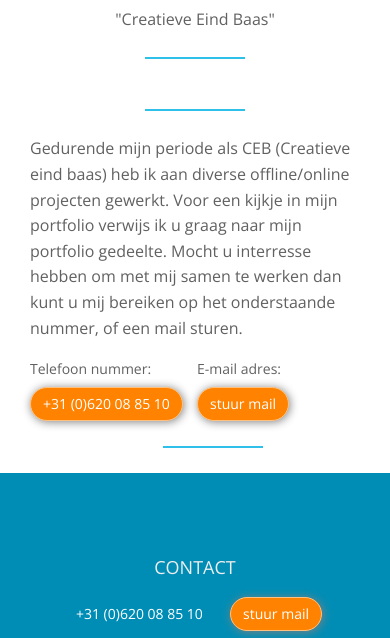
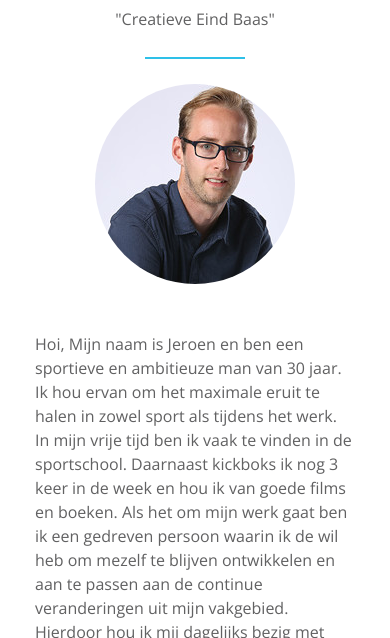
Before and after one commit to JeroenD77/Portfolio, a website: page build_production/team/index.html in a window 390 px wide. Shown: the part 304-942 px from the top of the page. Drawn offline with nearby package versions, Linux system fonts and the light colour scheme.

Commit message:
Build production
Created a new build production and ready for shipment

```diff
--- a/build_production/assets/css/main.css
+++ b/build_production/assets/css/main.css
@@ -17,7 +17,7 @@ html {
   height: 100%;
   width: 100%;
 }
-/* .container {
+/* =.container {
     background-image:url(../img/img-bgs/DTB_bouw_palen.jpg);
 } */
 img {
@@ -228,9 +228,21 @@ hr.dark-small {
   font-size: 75px;
 
 }
+article{
+  width: 30em;
+  margin: 0 auto;
+  line-height: 1.8;
+  max-width: 100%;
+  font-size: 16px;
+}
 @media (max-width: 767px) {
   .text-header{
     font-size: 24px;
+  }
+  article{
+    font-size: 16px;
+    padding: 20px;
+    line-height: 1.5;
   }
 }
 @media (min-width: 767px) {
@@ -2902,13 +2914,6 @@ text-align:center;
 
 /*===============================================================================================================================================================*/
 
-
-
-
-
-
-
-
 .about-2 .row {
   width: 1330px;
   margin: 0 auto;
@@ -2918,27 +2923,27 @@ text-align:center;
   width: 100%;
   }
 }
-.profiel-1,
-.profiel-2,
-.profiel-3{
-  background-image: url(/assets/img/jeroen.jpg);
-  background-repeat: no-repeat;
-  height: 400px;
-  width: 400px;
-  margin: 20px 10px 50px 32%;
-  padding: 150px;
-  border-radius: 50%;
+.profile-1,
+.profile-2,
+.profile-3{
+    background-image: url(/assets/img/Jeroen_Profile.jpg);
+    margin-bottom: 20px;
+    width: 200px;
+    height: 200px;
+    border-radius: 50%;
+    -webkit-border-radius: 50%;
+    -moz-border-radius: 50%;
+    display: inline-block;
+
 }
 @media only screen and (max-width: 1024px){
-.profiel-1,
-.profiel-2,
-.profiel-3{
-  background-image: url(/assets/img/jeroen.jpg);
-  background-size:300px;
-  width: 300px;
-  height: 300px;
-  padding: 0px;
-  margin: 40px;
+.profile-1,
+.profile-2,
+.profile-3{
+  background-image: url(/assets/img/Jeroen_Profile.jpg);
+  /* background-size:300px; */
+  width: 200px;
+  height: 200px;
   border-radius: 50%;
 }
 }
--- a/build_production/team/index.html
+++ b/build_production/team/index.html
@@ -94,31 +94,32 @@
     <div class="container">
         <div class="row">
             <div class="col-sm-12 text-center">
-            <h1>Jeroen Dielis</h1>
+                <h1>Jeroen Dielis</h1>
                 <p> Functie: Grafisch Vormgever / Desktop Publisher</p>
                 <p>"Creatieve Eind Baas"</p>
-                <hr class="primary"></hr>
-                    <div class="profiel-1">
+                <hr class="primary">
+                <div class="profile-1">
                 </div>
             </div>
-         </div>
-                <div class="col-sm-12">
-                <hr class="primary"></hr>
-                <p>Gedurende mijn periode als CEB (Creatieve eind baas) heb ik aan diverse offline/online projecten gewerkt.
-                    Voor een kijkje in mijn portfolio verwijs ik u graag naar mijn portfolio gedeelte.
-                Mocht u interresse hebben om met mij samen te werken dan kunt u mij bereiken op het onderstaande nummer, of een mail sturen.</p>
-                  <ul class="list-inline">
-                        <li>
-                        <h5>Telefoon nummer:</h5>
-                        <a class="btn btn-primary" href="tel:+310620085810">+31 (0)620 08 85 10</a></br>
-                        </li>
-                        <li>
-                        <h5>E-mail adres:</h5>
-                        <a class="btn btn-primary" href="mailto:info@jeroendielis.nl">stuur mail</a>
-                        </li>
-                    <ul>
-                    <hr class="primary"></hr>
+        </div>
+        <div class="row">
+        <div class="col-sm-6">
+                 <article>Hoi, Mijn naam is Jeroen en ben een sportieve en ambitieuze man van 30 jaar.
+                Ik hou ervan om het maximale eruit te halen in zowel sport als tijdens het werk. In mijn vrije tijd ben ik vaak te vinden in de sportschool.
+                Daarnaast kickboks ik nog 3 keer in de week en hou ik van goede films en boeken. Als het om mijn werk gaat ben ik een gedreven persoon waarin
+                ik de wil heb om mezelf te blijven ontwikkelen en aan te passen aan de continue veranderingen uit mijn vakgebied.
+                Hierdoor hou ik mij dagelijks bezig met wat er speelt op het gebied van technologie, design en development en speel hierop in door nieuwe programma’s te leren wanneer
+                ik deze nodig acht te hebben. De afgelopen jaren is mijn passie steeds meer gegroeid naar het ontwerpen van online commerciële uitingen,
+                hierbij denkend aan het ontwikkelen van social media uitingen, websites en applicatie design. Ook het creëren van offline communicatie materiaal behoort tot een van mijn creatieve passies.
+                </article>
                 </div>
+                <div class="col-sm-6">
+                <article>Gedurende mijn periode als CEB (Creatieve Eind Baas) heb ik aan diverse offline/online projecten gewerkt.
+                    Voor een kijkje in mijn achtertuin verwijs ik u graag naar mijn portfolio.
+                    Mocht u interresse hebben om met mij samen te werken dan kunt u mij bereiken op het onderstaande nummer, of een mail sturen.</article>
+                </div>
+                <div class="col-sm-12"><hr class="primary"></div>
+        </div>
     </div>
 </section>
 
```
Also changed, not shown: build_production/assets/dist/style.css, build_production/assets/img/Jeroen_Profile.jpg (added), build_production/cv/index.html (line endings or trailing spaces).
